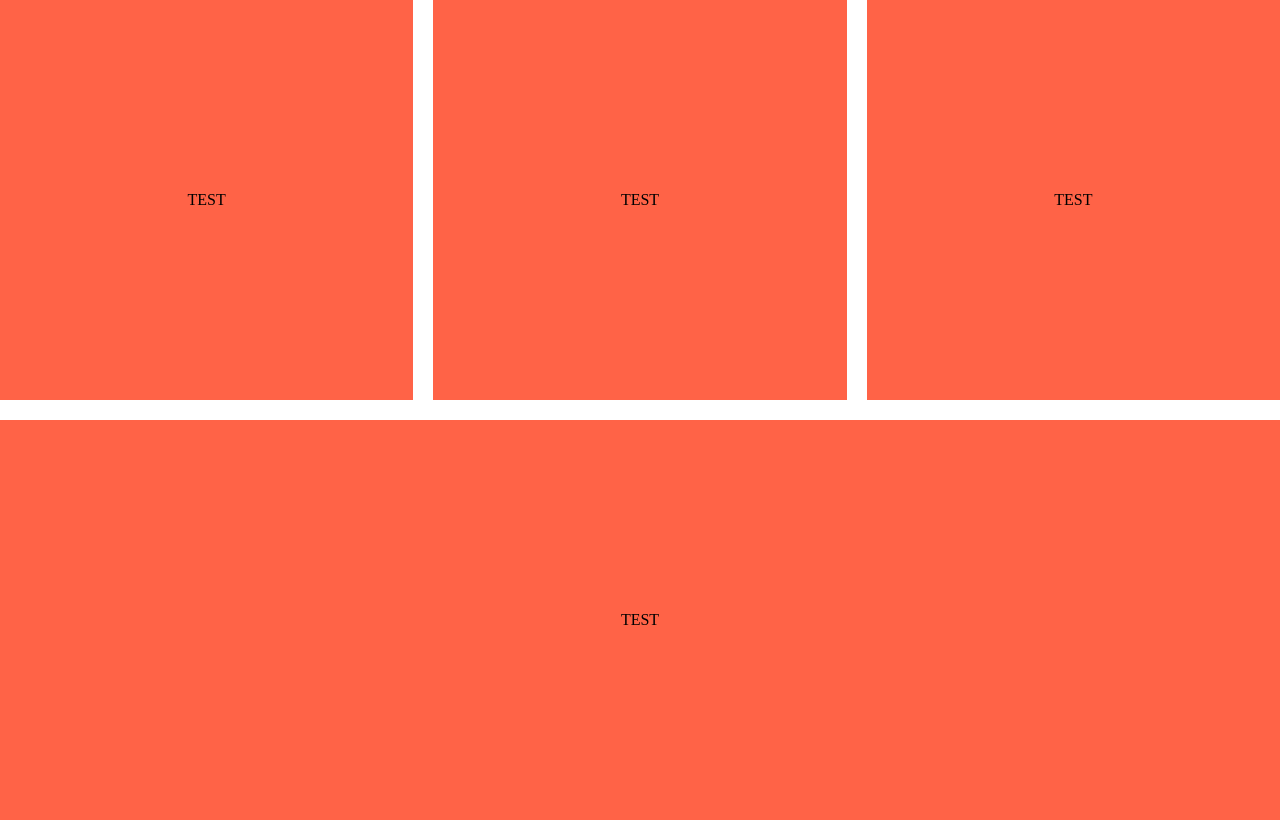
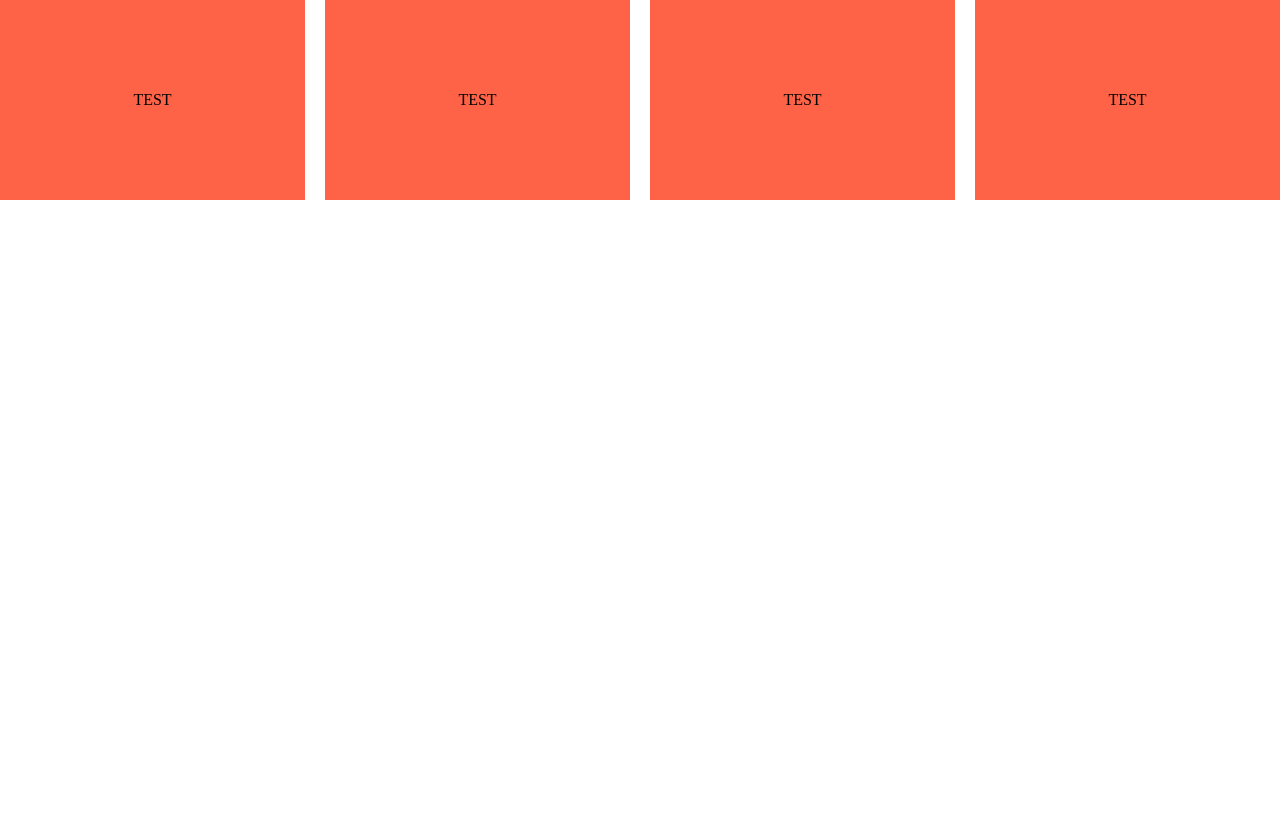
Before and after one commit to xKraiVx/template-for-iframe, a plain HTML site: page index.html in a window 1280 px wide. Drawn offline with Linux system fonts and the light colour scheme.

Commit message:
updated styles

```diff
--- a/style.css
+++ b/style.css
@@ -18,6 +18,6 @@ div {
     justify-content: center;
     background: tomato;
     flex-grow: 1;
-    min-height: 400px;
-    min-width: 400px;
+    min-height: 200px;
+    min-width: 200px;
 }
```
